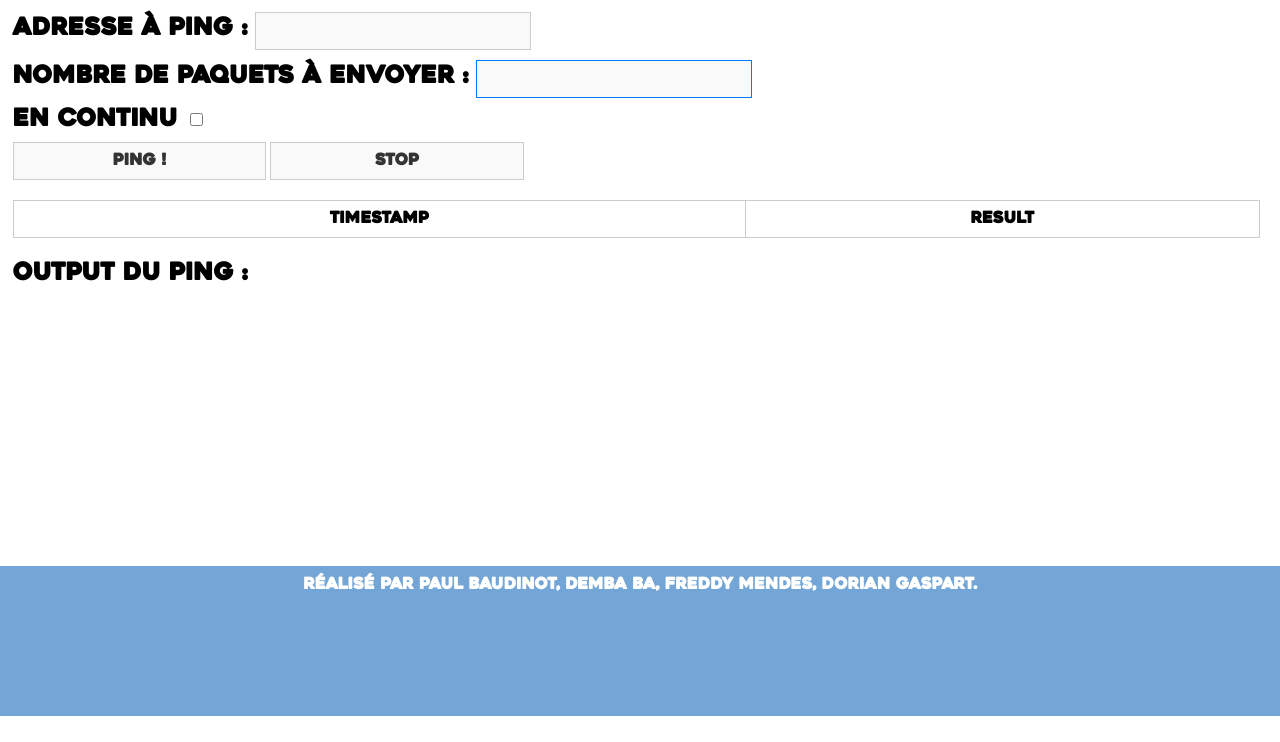
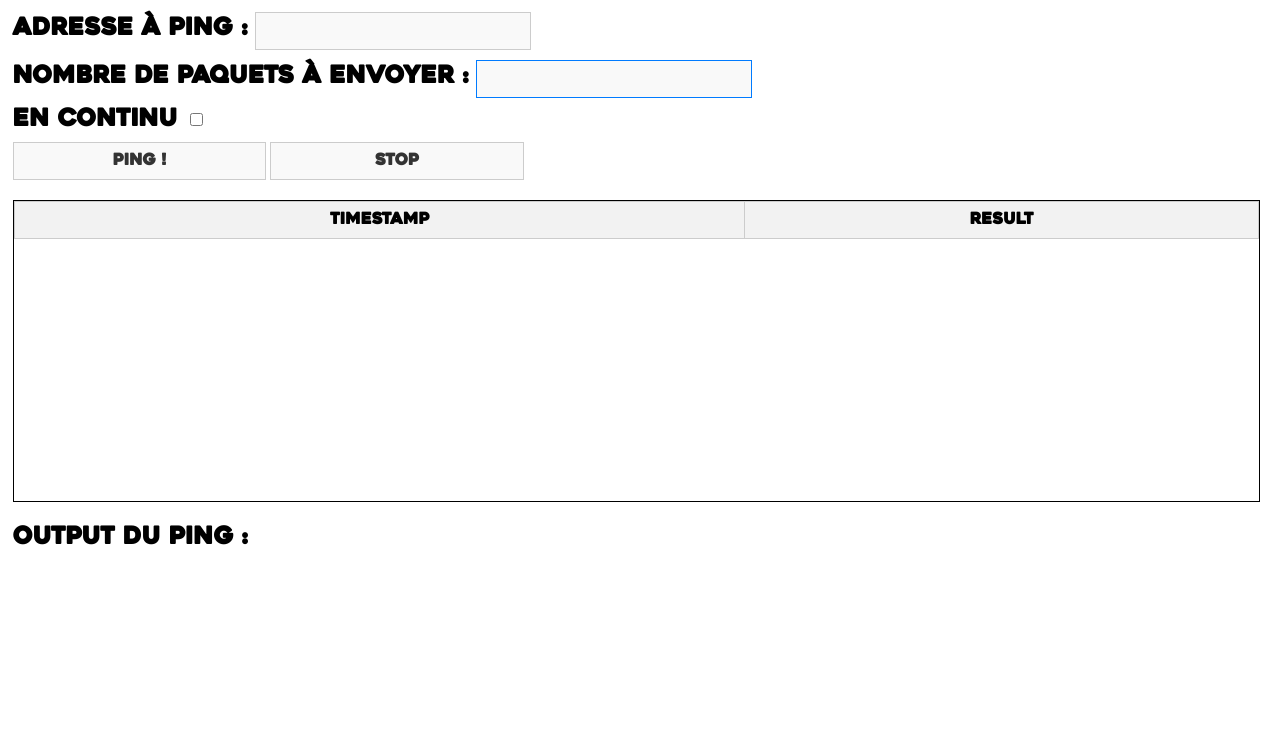
Before and after one commit to badem09/sae_but3_fa, a PHP site: page /ping.php in a window 1280 px wide. Shown: the part 255-997 px from the top of the page. Before the commit the page ends 971 px from the top, so only its background shows below. Run offline with PHP 8.4, Linux system fonts and the light colour scheme.

Commit message:
Ajout scrollbar pour les ping

```diff
--- a/src/styles/style.css
+++ b/src/styles/style.css
@@ -110,3 +110,19 @@
     font-family: "Heavitas", sans-serif;
     font-weight: bold;
 }
+
+#ping_res {
+    height: 300px;
+    overflow-y: auto;
+    border : 1px solid;
+}
+#pingTable {
+    width: 100%; /* Make the table fill the container width */
+    border-collapse: collapse; /* Remove spacing between table cells */
+}
+
+#pingTable thead {
+    position: sticky; /* Stick the header to the top */
+    top: 0; /* Align the header to the top */
+    background-color: #f2f2f2; /* Add a background color for visibility */
+}
```
